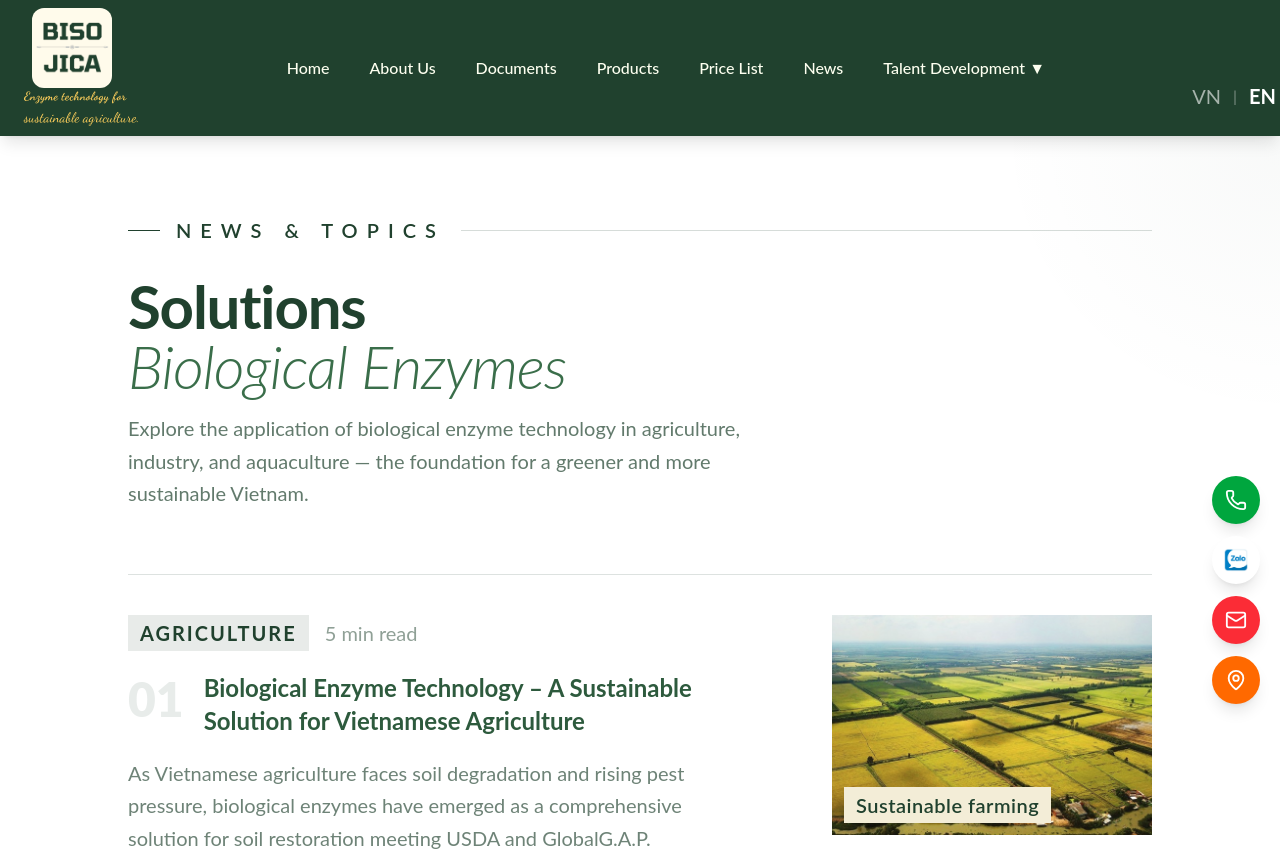
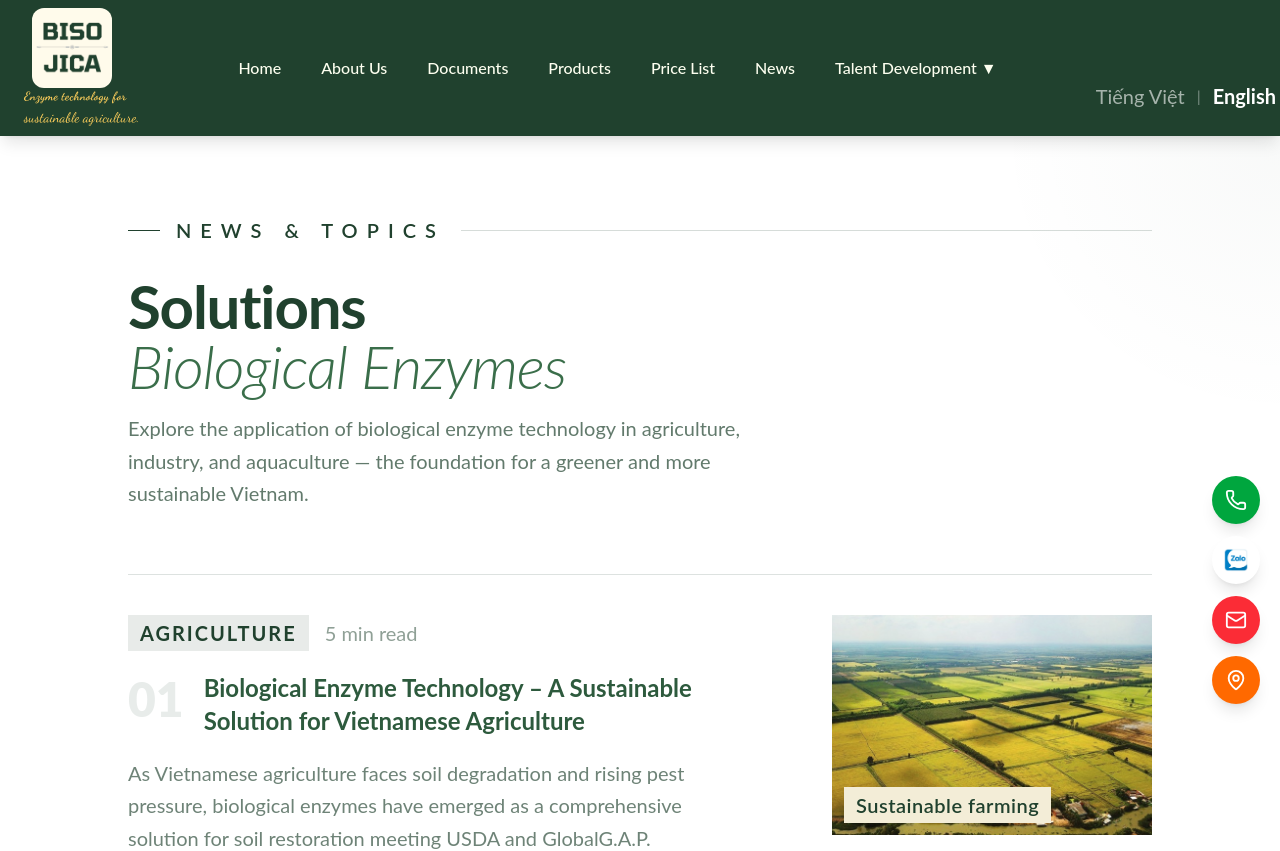
Before and after one commit to VPA2103/Bisojica, a Next.js app: page /en/tin-tuc in a window 1280 px wide. Shown: the top 851 px of the page. Built offline with nearby package versions, Linux system fonts and the light colour scheme.

Commit message:
xoa khong mac dinh dung ngon ngu cua trinh duyet

```diff
--- a/components/LanguageSwitcher.tsx
+++ b/components/LanguageSwitcher.tsx
@@ -32,7 +32,7 @@ export default function LanguageSwitcher() {
             : "text-white/60 hover:text-white"
           }`}
       >
-        VN
+        Tiếng Việt
       </button>
 
       <span className="text-white/40">|</span>
@@ -45,7 +45,7 @@ export default function LanguageSwitcher() {
             : "text-white/60 hover:text-white"
           }`}
       >
-        EN
+        English
       </button>
     </div>
   );
--- a/middleware.ts
+++ b/middleware.ts
@@ -4,7 +4,7 @@ import createMiddleware from "next-intl/middleware";
 export default createMiddleware({
   locales: ["vi", "en"],      // bắt buộc
   defaultLocale: "vi",        // mặc định
-  localeDetection: true       // optional, auto detect trình duyệt
+  localeDetection: false       // optional, auto detect trình duyệt
 });
 
 export const config = {
```
